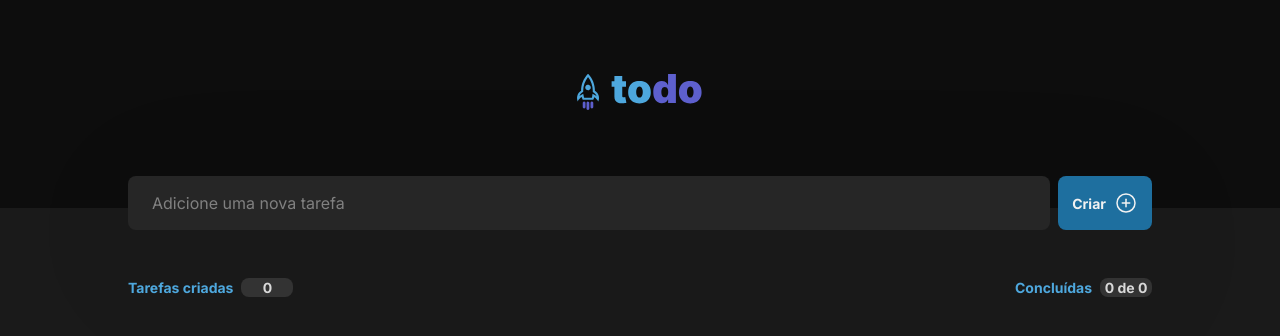
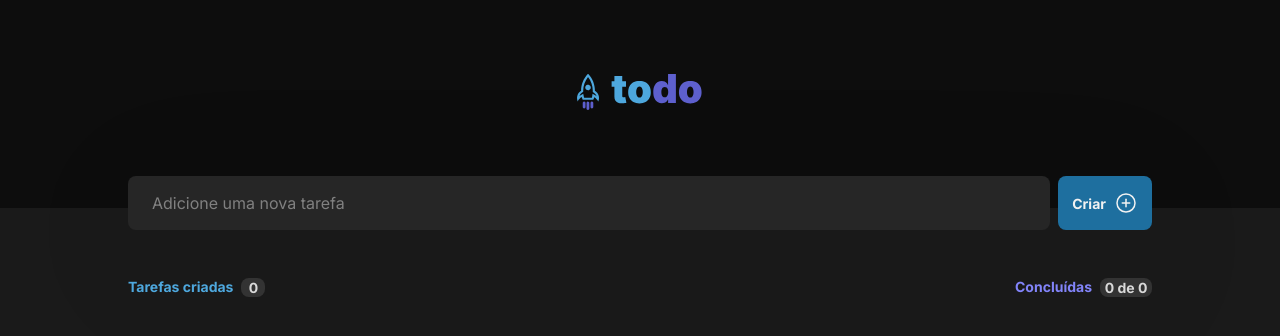
Before and after one commit to WGS-94/Ignite-TaskList-Chalenge, a React (Vite) app: page / in a window 1280 px wide. Shown: the top 336 px of the page. Built offline with nearby package versions, Linux system fonts and the light colour scheme.

Commit message:
:fire: Fazendo os últimos ajustes

```diff
--- a/src/components/TaskList/index.tsx
+++ b/src/components/TaskList/index.tsx
@@ -71,6 +71,7 @@ export function TaskList({ onEnter }: Props) {
 
     setTasks(filterTasks);
     DecreaseTask()
+    setCountTaskDone(countTaskDone - 1);
   }
 
   return (
@@ -93,11 +94,11 @@ export function TaskList({ onEnter }: Props) {
       </header>
 
       <div className="task-created-and-done">
-        <div className="task-counter">
+        <div className="created-task-counter">
           <p>Tarefas criadas</p>
           <span>{countTask}</span>
         </div>
-        <div className="task-counter">
+        <div className="done-task-counter">
           <p>Concluídas</p>
           <span>{countTaskDone} de {countTask}</span>
         </div>
--- a/src/components/TaskList/style.css
+++ b/src/components/TaskList/style.css
@@ -86,22 +86,44 @@ section.task-list header {
 
 }
 
-.task-created-and-done .task-counter {
+.task-created-and-done {
+  display: flex;
+  justify-content: space-between;
+  align-items: center;
+}
+
+.created-task-counter {
+  display: flex;
+  gap: 0.5rem;
+}
+
+.done-task-counter {
+  display: flex;
+  gap: 0.5rem;
+}
+
+.task-created-and-done .created-task-counter p {
+  color: var(--blue);
+}
+
+.task-created-and-done .done-task-counter p {
+  color: var(--purple);
+}
+
+.task-created-and-done .created-task-counter span {
+  width: 24px; /*52*/
+  height: 19px;
+  background-color: var(--gray-400);
+  color: var(--gray-200);
+  border-radius: 8px;
+  display: inline-block;
+
   display: flex;
   justify-content: center;
   align-items: center;
-  gap: 0.5rem;
 }
 
-.task-created-and-done .task-counter p {
-  color: var(--blue);
-}
-
-.task-created-and-done .task-counter p > p {
-  color: var(--purple);
-}
-
-.task-created-and-done .task-counter span {
+.task-created-and-done .done-task-counter span {
   width: 52px; /*52*/
   height: 19px;
   background-color: var(--gray-400);
```
